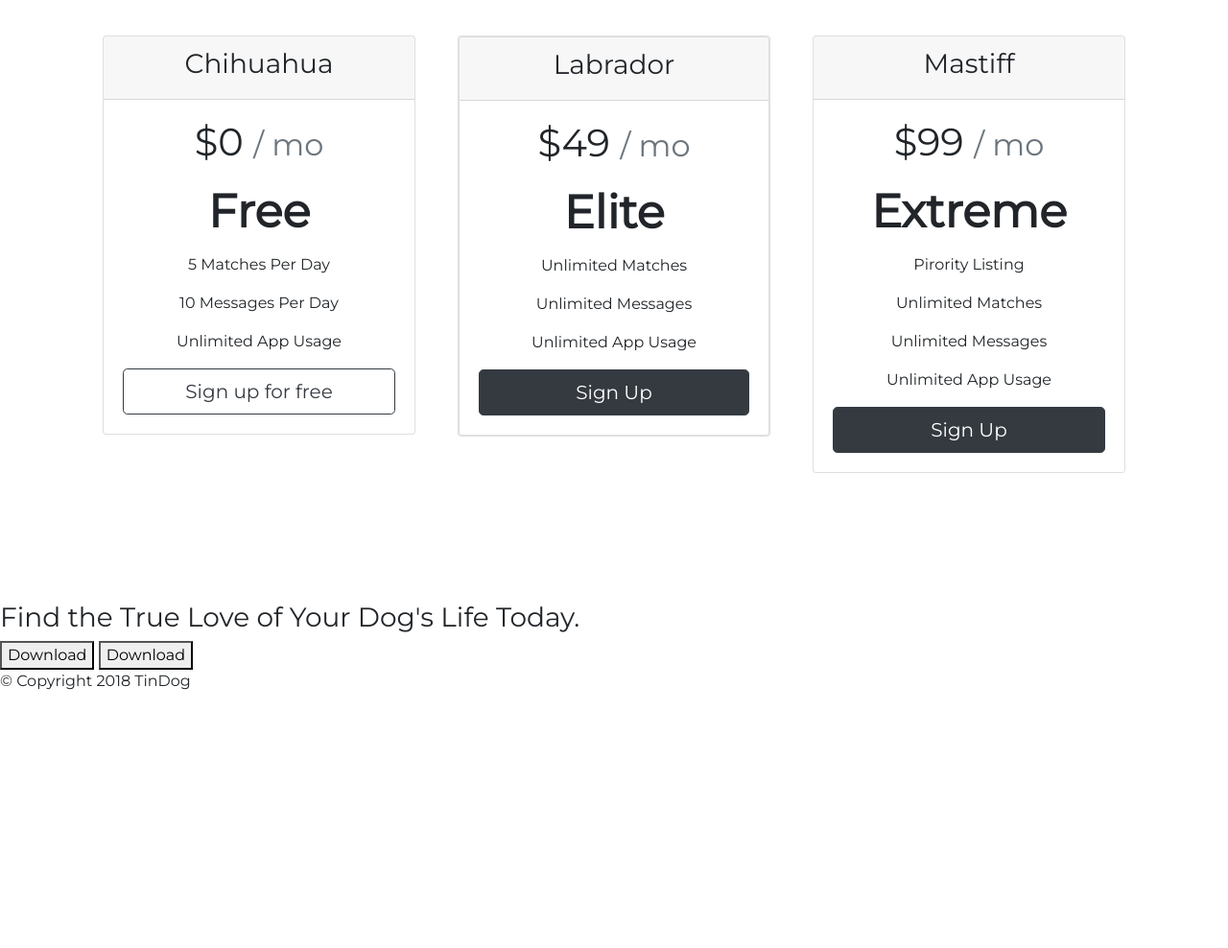
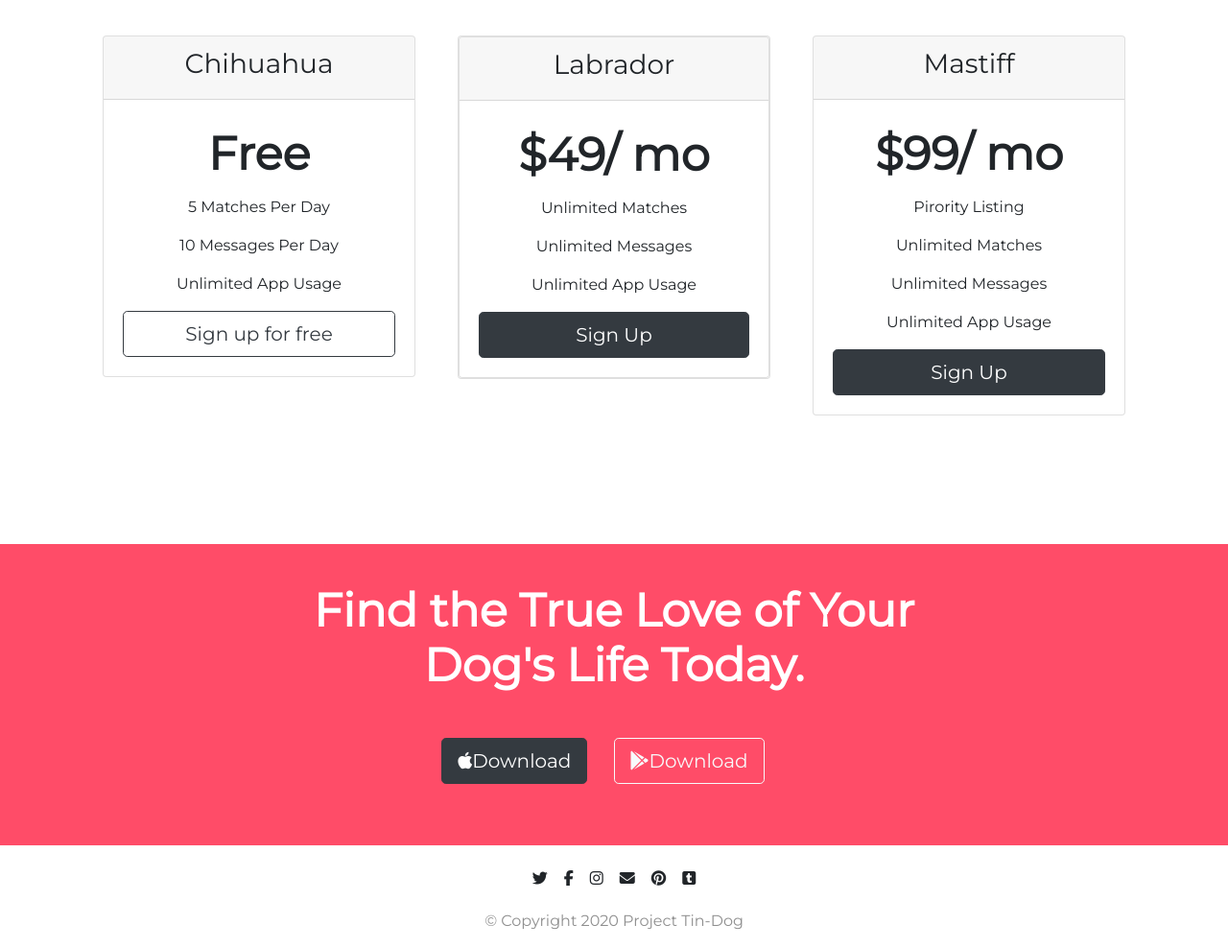
Before and after one commit to TalalFaiz/ProjectTin-Dog, a plain HTML site: page index.html in a window 1280 px wide. Shown: the part 2180-3168 px from the top of the page at 96% size. Before the commit the page ends 2918 px from the top, so only its background shows below. Drawn offline with nearby package versions, Linux system fonts and the light colour scheme.

Commit message:
updated index.html and styles.css from CTA and Footer Section

```diff
--- a/css/styles.css
+++ b/css/styles.css
@@ -3,8 +3,8 @@ body {
 }
 
 #title {
-    background-color: #ff4c68;
-    color: #fff;
+    background-color: #FF4C68;
+    color: #FFF;
 }
 
 .container-fluid {
@@ -50,7 +50,7 @@ h2 {
 /* Download Buttons */
 
 .download-button {
-    margin: 5% 3% 5% 0;
+    margin: 5% 3% 5% 0%;
 }
 
 /* Title Image */
@@ -65,7 +65,7 @@ h2 {
 /* Features section font-icons */
 #features {
     padding: 7% 15%;
-    background-color: #fff;
+    background-color: #FFF;
     position: relative;
 }
 
@@ -75,11 +75,11 @@ h2 {
 }
 
 .font-icon {
-    color: #ef8172;
+    color: #EF8172;
     margin-bottom: 1rem;
 }
 .font-icon:hover {
-    color: #ff4c68;
+    color: #FF4C68;
 }
 
 .feature-heading {
@@ -89,7 +89,7 @@ h2 {
 }
 
 .feature-description {
-    color: #8f8f8f;
+    color: #8F8F8F;
 }
 
 
@@ -97,8 +97,8 @@ h2 {
 
 #testimonials {
     text-align: center;
-    background-color: #ef8172;
-    color: #fff;
+    background-color: #EF8172;
+    color: #FFF;
 
 }
 
@@ -113,7 +113,7 @@ h2 {
 }
 
 #press {
-    background-color: #ef8172;
+    background-color: #EF8172;
     text-align: center;
     padding-bottom: 3%;
 }
@@ -145,3 +145,30 @@ h2 {
         transform: rotate(0);
     }
 }
+
+/* Call to Action */
+#cta {
+    background-color: #FF4C68;
+    padding: 2% 20%;
+    text-align: center;
+}
+.cta-caption {
+    font-family: 'Montserrat', sans-serif;
+    color: #FFF;
+    font-weight: 900;
+    font-size: 3rem;
+    padding: 2% 0% 0% 0%;
+}
+
+/* Footer Section */
+#footer {
+    text-align: center;
+    background-color: #FFF;
+}
+.foot-p {
+    color: #8F8F8F;
+}
+
+.social-icons {
+    padding: 2% 0.5% 2% 0.5%;
+}
--- a/index.html
+++ b/index.html
@@ -194,7 +194,6 @@
             <h3>Chihuahua</h3>
           </div>
           <div class="card-body">
-            <h1 class="card-title pricing-card-title">$0 <small class="text-muted">/ mo</small></h1>
             <h2>Free</h2>
             <p>5 Matches Per Day</p>
             <p>10 Messages Per Day</p>
@@ -204,8 +203,6 @@
         </div>
       </div>
 
-      <!-- <div class="card-deck"> -->
-
       <div class="pricing-column col-lg-4 col-md-6">
         <div class="card">
           <div class="card">
@@ -213,8 +210,7 @@
               <h3>Labrador</h3>
             </div>
             <div class="card-body">
-              <h1 class="card-title pricing-card-title">$49 <small class="text-muted">/ mo</small></h1>
-              <h2>Elite</h2>
+              <h2>$49/ mo</h2>
               <p>Unlimited Matches</p>
               <p>Unlimited Messages</p>
               <p>Unlimited App Usage</p>
@@ -230,8 +226,7 @@
             <h3>Mastiff</h3>
           </div>
           <div class="card-body">
-            <h1 class="card-title pricing-card-title">$99 <small class="text-muted">/ mo</small></h1>
-            <h2>Extreme</h2>
+            <h2>$99/ mo</h2>
             <p>Pirority Listing</p>
             <p>Unlimited Matches</p>
             <p>Unlimited Messages</p>
@@ -250,9 +245,9 @@
 
   <section id="cta">
 
-    <h3>Find the True Love of Your Dog's Life Today.</h3>
-    <button type="button">Download</button>
-    <button type="button">Download</button>
+    <h3 class="cta-caption">Find the True Love of Your Dog's Life Today.</h3>
+    <button type="button" class = "btn btn-lg btn-dark download-button"><i class="fab fa-apple"></i>Download</button>
+    <button type="button" class = "btn btn-lg btn-outline-light download-button"><i class="fab fa-google-play"></i>Download</button>
 
   </section>
 
@@ -261,7 +256,13 @@
 
   <footer id="footer">
 
-    <p>© Copyright 2018 TinDog</p>
+    <i class="fab fa-twitter social-icons"></i>
+    <i class="fab fa-facebook-f social-icons"></i>
+    <i class="fab fa-instagram social-icons"></i>
+    <i class="fas fa-envelope social-icons"></i>
+    <i class="fab fa-pinterest social-icons"></i>
+    <i class="fab fa-tumblr-square social-icons"></i>
+    <p class="foot-p">© Copyright 2020 Project Tin-Dog</p>
 
   </footer>
 
```
